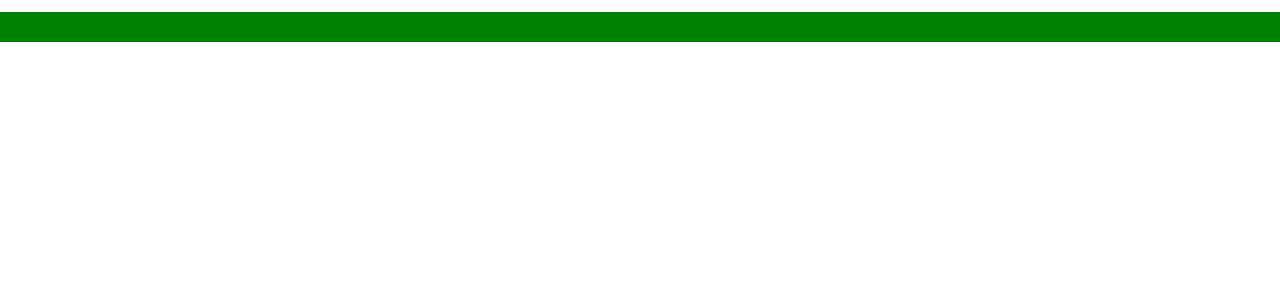
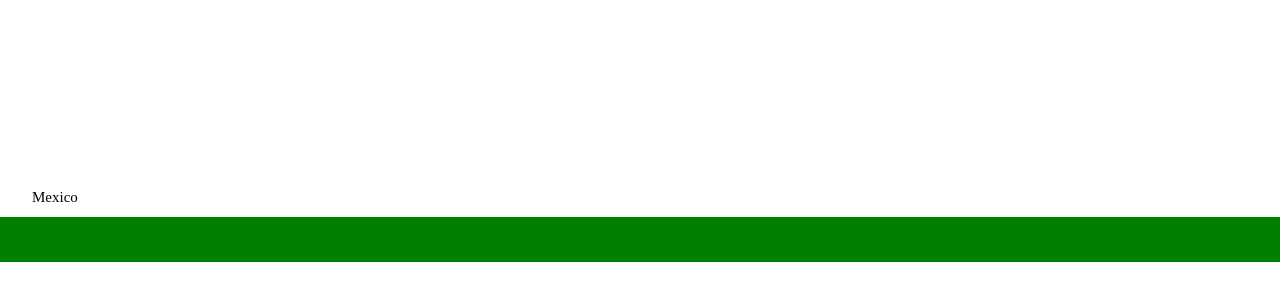
Before and after one commit to jamf1989/clonGoogle, a plain HTML site: page index.html in a window 1280 px wide. Shown: the part 268-568 px from the top of the page. Drawn offline with Linux system fonts and the light colour scheme.

Commit message:
agregando ultimas secciones al main

```diff
--- a/index.html
+++ b/index.html
@@ -39,9 +39,13 @@
                 <input class="boton" type="submit" value="Me siento con suerte">
             </div>
         </form>
-        <section>
+        <section class="seccion3">
             <div></div>
-            <div></div>
+        </section>
+        <section class="seccion4">
+            <div class="pais">
+                <p>Mexico</p>
+            </div>
         </section>
     </main>
     <footer class="footer">
--- a/style.css
+++ b/style.css
@@ -51,6 +51,10 @@ html{
     align-items: flex-end;
     justify-content: center;
     margin: auto;
+}
+
+.figurelogo{
+    width: auto;
 }
 
 .form{
@@ -107,8 +111,27 @@ html{
     height: 5rem;
 }
 
+.seccion3{
+    width: 100%;
+    height: 16.5rem;
+
+}
+
+.seccion4{
+    display: flex;
+    width: 100%;
+    height: 4rem;
+
+}
+
+.pais{
+    width: 95%;
+    margin: auto;
+    font-size: 1.5rem;
+}
+
 .footer{
     background-color: green;
     width: 100%;
-    height: 3rem;
+    height: 4.5rem;
 }
```
